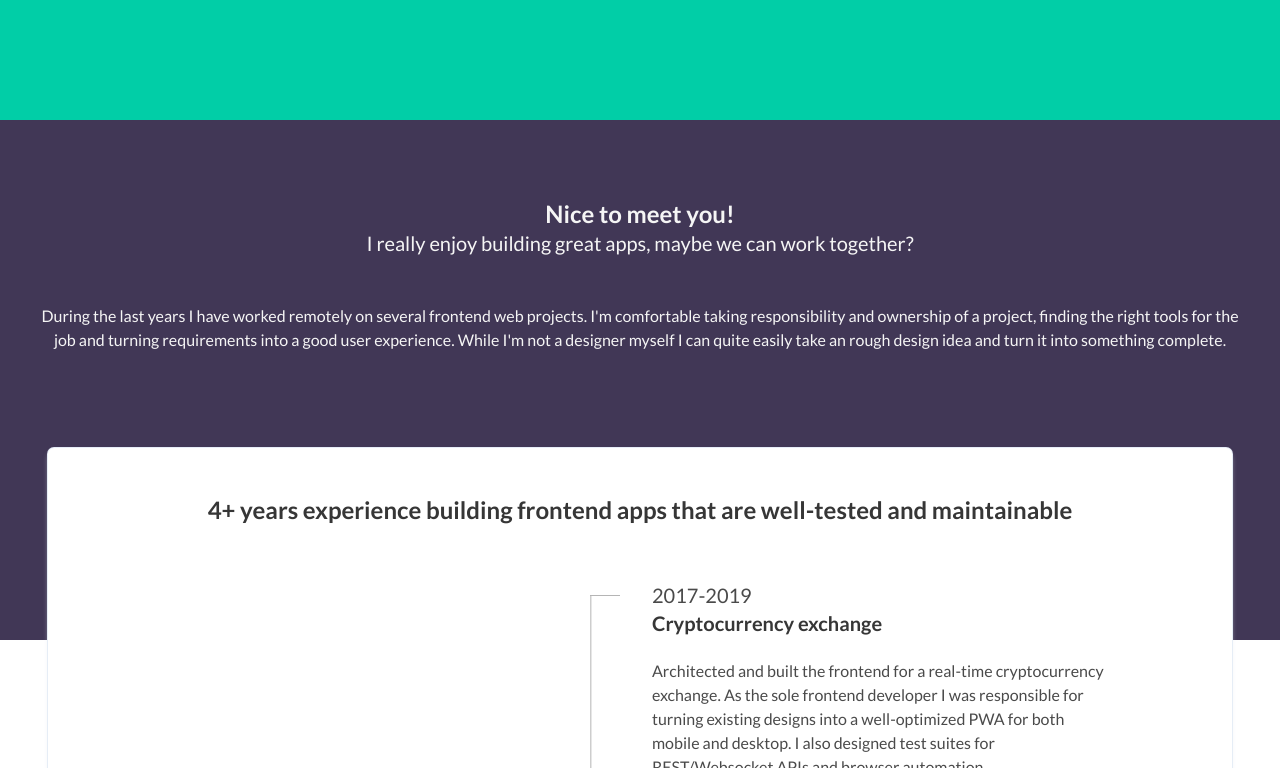
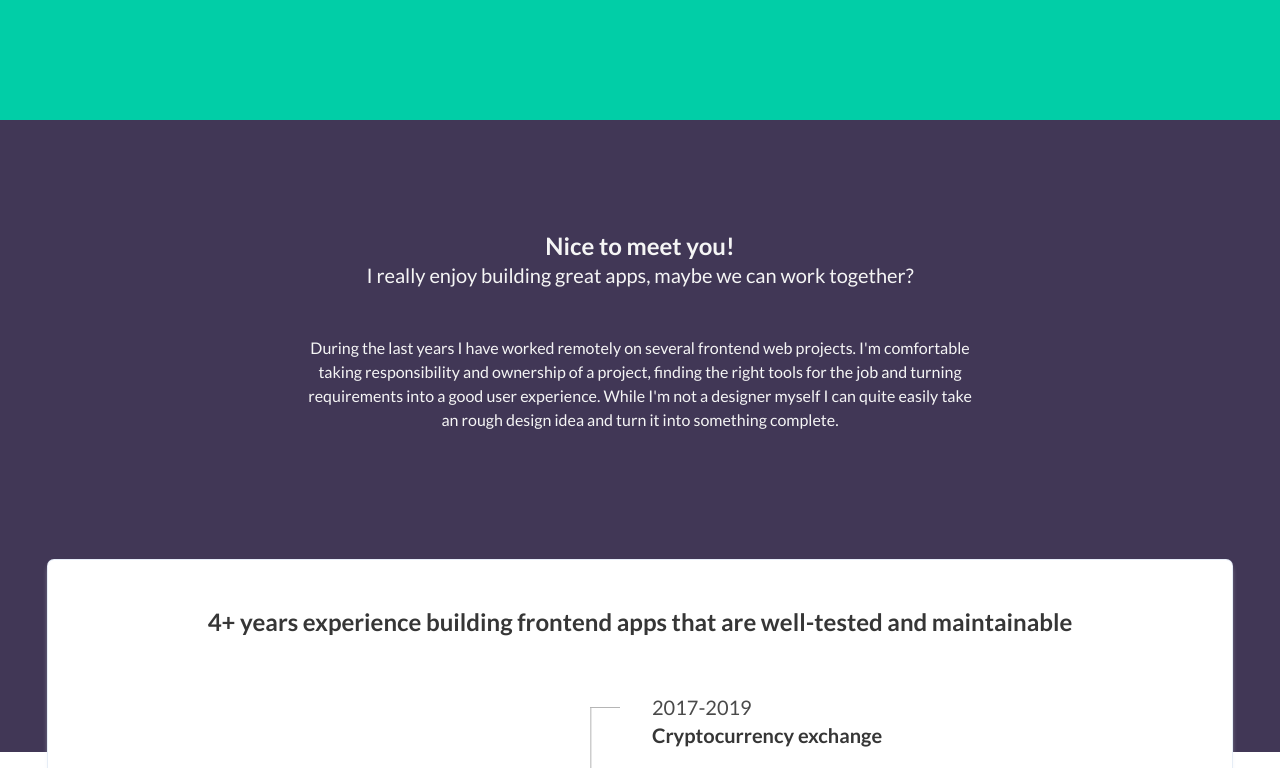
Before and after one commit to oskarer/oskar.dev, a Gatsby site: page / in a window 1280 px wide. Shown: the part 680-1448 px from the top of the page. Built offline with nearby package versions, Linux system fonts and the light colour scheme; Gatsby itself is replaced by a stand-in of ours.

Commit message:
Spacings

```diff
--- a/src/pages/index.js
+++ b/src/pages/index.js
@@ -18,19 +18,23 @@ const IndexPage = () => (
       </div>
     </section>
     <section className="section info">
-      <div className="container is-narrow has-text-centered">
+      <div className="container has-text-centered">
+        <div className="columns is-centered">
+          <div className="column is-three-fifths">
             <h4 className="title is-4 has-text-light">Nice to meet you!</h4>
             <h5 className="subtitle is-5 has-text-light">
               I really enjoy building great apps, maybe we can work together?
             </h5>
             <p className="has-text-light">
-          During the last years I have worked remotely on several frontend web
-          projects. I'm comfortable taking responsibility and ownership of a
-          project, finding the right tools for the job and turning requirements
-          into a good user experience. While I'm not a designer myself I can
-          quite easily take an rough design idea and turn it into something
-          complete.
+              During the last years I have worked remotely on several frontend
+              web projects. I'm comfortable taking responsibility and ownership
+              of a project, finding the right tools for the job and turning
+              requirements into a good user experience. While I'm not a designer
+              myself I can quite easily take an rough design idea and turn it
+              into something complete.
             </p>
+          </div>
+        </div>
       </div>
     </section>
     <section className="section">
--- a/src/pages/styles.scss
+++ b/src/pages/styles.scss
@@ -34,7 +34,7 @@ $dark-background: #413756;
 
 .info {
   background: $dark-background;
-  padding: 5rem 1.5rem 18rem 1.5rem;
+  padding: 7rem 1.5rem 20rem 1.5rem;
 }
 
 .info .subtitle {
@@ -103,6 +103,10 @@ $timelineStepOffset: 1.5rem;
   margin-bottom: 2rem;
 }
 
+.footer {
+  padding: 6rem 1.5rem;
+}
+
 .footer p {
   margin-bottom: 2rem;
 }
```
Lines whose indentation alone changed are shown as unchanged.
